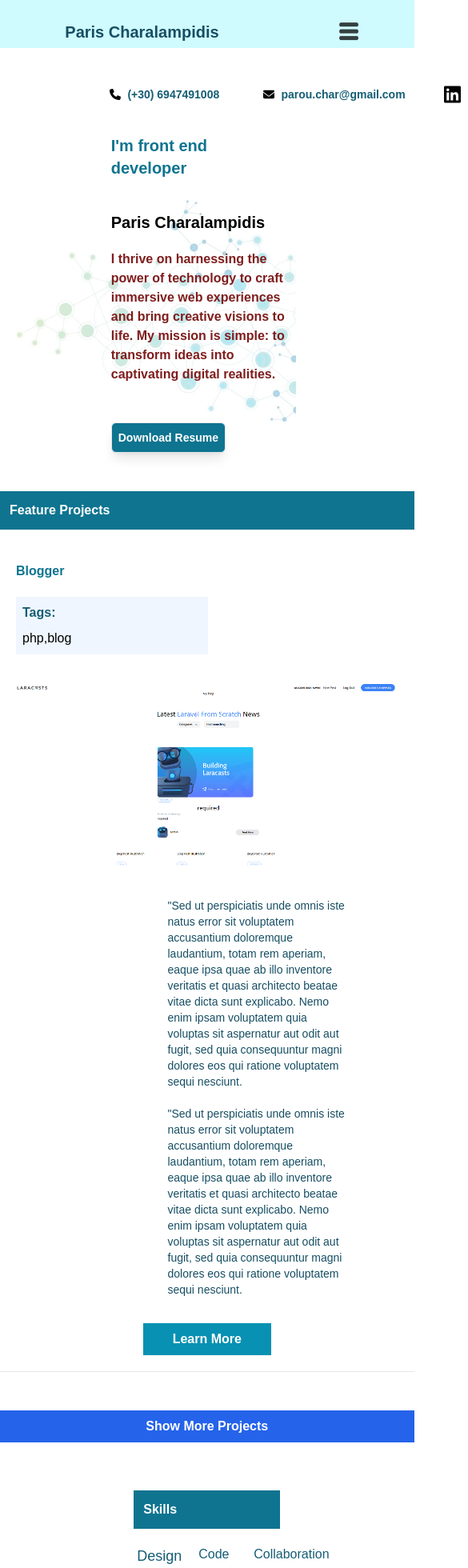
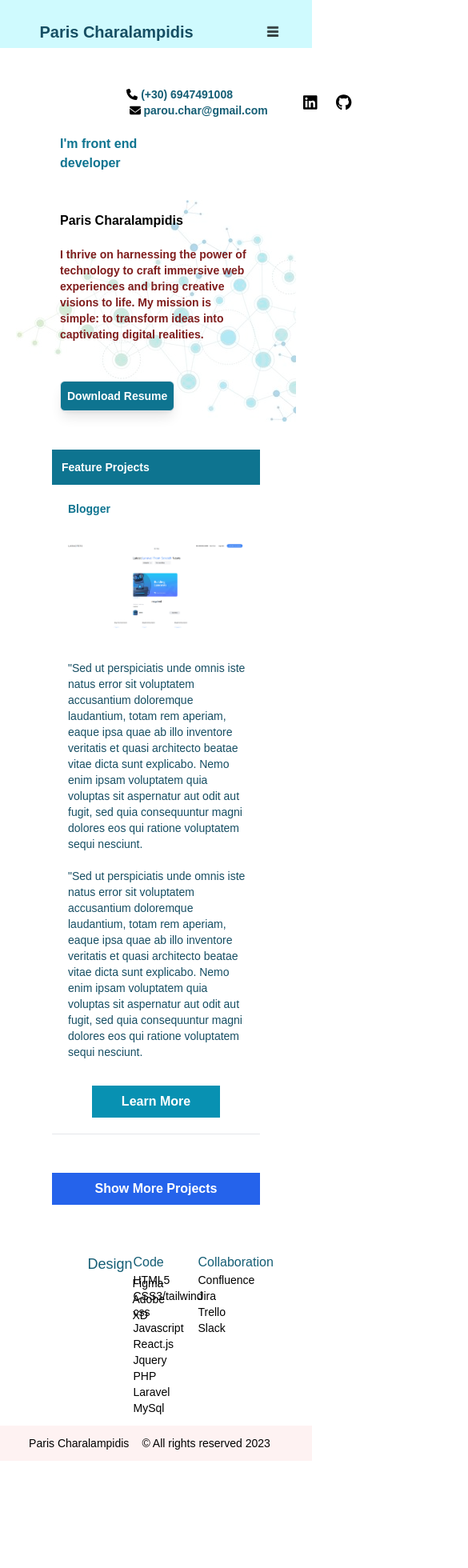
Before and after one commit to parischaralampidis3/portfolio_test, a React (Create React App) app: page / in a window 390 px wide. Shown: the top 1960 px of the page at 80% size, 585 px wide, since content can reach past the window. After the commit the page ends 1826 px from the top, so only its background shows below. Built offline with nearby package versions, Linux system fonts and the light colour scheme.

Commit message:
debugging main page

```diff
--- a/src/Components/Layouts/BurgerMenuTopBar.js
+++ b/src/Components/Layouts/BurgerMenuTopBar.js
@@ -23,7 +23,7 @@ function BurgerMenuTopBar() {
           </div>
           <div onClick={isActive ? closeMenu : openMenu}>
             <img
-              className="cursor-pointer w-10 mt-5"
+              className="p-2 md:p-1 cursor-pointer w-10 mt-5"
               src="../../assets/images/icon/menu-icon.jpg"
               alt="menu-icon"
             />
--- a/src/Components/Layouts/Footer.js
+++ b/src/Components/Layouts/Footer.js
@@ -4,7 +4,7 @@ function Footer() {
   return (
     <div className="bg-red-50 w-full">
       <div className="container mx-auto p-3">
-        <div className="text-lg flex justify-center items-center">
+        <div className="text-sm md:text-lg flex justify-center items-center">
           <h1 className="">Paris Charalampidis</h1>
           <h1 className="mx-4">&copy; All rights reserved 2023</h1>
         </div>
--- a/src/Components/Layouts/TopBar.js
+++ b/src/Components/Layouts/TopBar.js
@@ -7,19 +7,19 @@ function TopBar() {
   return (
     <div className="w-2/4 mx-auto mt-10 h-10">
       <div className="flex flex-row items-center justify-around">
-        <div className="flex flex-row justify-start items-center  p-2 font-semibold">
+        <div className="flex flex-col p-0 sm:flex-row justify-start items-center  p-2 font-semibold">
           <div className="flex flex-row items-center text-sm md:text-base w-40">
             <FontAwesomeIcon icon={faPhone} />
-            <h3 className="ml-2 text-cyan-800  ">(+30) 6947491008</h3>
+            <h3 className="mx-1 text-cyan-800  ">(+30) 6947491008</h3>
           </div>
 
-          <div className="flex flex-row items-center mx-8 text-sm md:text-base">
+          <div className="flex flex-row items-center ml-14 mx-8 text-sm md:text-base">
             <FontAwesomeIcon icon={faEnvelope} />
-            <h3 className="mx-2 text-cyan-800">parou.char@gmail.com</h3>
+            <h3 className="mx-1 text-cyan-800">parou.char@gmail.com</h3>
           </div>
         </div>
 
-        <div className="text-2xl flex items-center">
+        <div className="text-xl flex items-center">
           <FontAwesomeIcon icon={faLinkedin} />
           <FontAwesomeIcon className="mx-6" icon={faGithub} />
 
--- a/src/Components/Partials/Gallery.js
+++ b/src/Components/Partials/Gallery.js
@@ -8,28 +8,25 @@ function Gallery() {
   };
 
   return (
-    <div className=" w-30  mt-12 mx-auto  md:w-2/5">
-      <div className="container mx-0  h-3/4 bg-cyan-700 w-40 lg:mx-2 w-full ">
-        <h1 className="text-base font-semibold text-white p-3 lg:text-xl">Feature Projects</h1>
+    <div className="w-2/3 sm:w-30  mt-12 mx-auto  md:w-2/5">
+      <div className="container  h-3/4 bg-cyan-700 w-40 lg:mx-2 w-full ">
+        <h1 className="text-sm md:text-base font-semibold text-white p-3 lg:text-xl">Feature Projects</h1>
       </div>
 
       {/** --------- first portfolio project ---------- */}
       <div className="p-5">
         <div>
-          <h1 className="mt-5 text-base font-semibold text-cyan-700 lg:text-xl">Blogger</h1>
+          <h1 className="text-sm mx-0 md:mt-5 text-base font-semibold text-cyan-700 lg:text-xl">Blogger</h1>
         </div>
 
-        <div className="mt-5 mx-0 bg-blue-50 w-60 p-2">
-          <h3 className="text-cyan-800 font-semibold">Tags:</h3>
-          <p className="mt-2">php,blog </p>
-        </div>
+
         <div className="mt-8">
           <img
             src="..\assets\images\project_images\blogger_screenshot_03.png"
             alt="project_image"
           />
 
-          <div className="flex flex-col w-95 xl:flex-row w-full mt-5 text-cyan-900 font-light  ">
+          <div className="flex flex-col w-85 xl:flex-row w-full mt-5 text-cyan-900 font-light  ">
             <p className="text-sm mx-auto leading-5 mt-5 w-56 mr-16 text-left  md:w-full    ">
               "Sed ut perspiciatis unde omnis iste natus error sit voluptatem
               accusantium doloremque laudantium, totam rem aperiam, eaque ipsa
@@ -65,10 +62,7 @@ function Gallery() {
             <h1 className="mt-5 text-base font-semibold text-cyan-700 lg:text-xl">Lang</h1>
           </div>
 
-          <div className="mt-5 mx-0 bg-blue-50 w-60 p-2">
-            <h3 className="text-cyan-800 font-semibold">Tags:</h3>
-            <p className="mt-2">Php,Laravel,React.js,CRUD </p>
-          </div>
+
           <div className="mt-8">
             <img
               src="..\assets\images\project_images\blogger_screenshot_03.png"
@@ -111,10 +105,7 @@ function Gallery() {
             </h1>
           </div>
 
-          <div className="mt-5 mx-0 bg-blue-50 w-80 p-3">
-            <h3 className="text-cyan-800 font-semibold">Tags:</h3>
-            <p className="mt-2">Php,Javascript,CSS3,HTML5,CRUD </p>
-          </div>
+
           <div className="mt-8">
             <img
               src="..\assets\images\project_images\blogger_screenshot_03.png"
--- a/src/Components/Partials/Profile.js
+++ b/src/Components/Partials/Profile.js
@@ -7,7 +7,7 @@ function Profile() {
       <div className="flex  justify-around">
         <div className="relative">
           <div className="absolute animate-fade-in-right left  mt-2 ">
-            <h3 className="text-xl w-40  text-cyan-700 font-bold md:text-2xl">
+            <h3 className="text-base sm:text-xl w-40  text-cyan-700 font-bold md:text-2xl">
               I'm front end developer
             </h3>
           </div>
@@ -15,10 +15,10 @@ function Profile() {
 
         <div className="flex flex-column items-center justify-center">
           <div className="mx-0 mt-6 ">
-            <h1 className=" text-xl mt-20 mb-5 font-semibold text-black md:text-2xl  ">
+            <h1 className="text-base sm:text-xl mt-20 mb-5 font-semibold text-black md:text-2xl  ">
               Paris Charalampidis
             </h1>
-            <p className=" text-base text-red-900 font-semibold mb-12 md:text-lg ">
+            <p className="text-sm w-3/4 sm: w-full text-lg text-red-900 font-semibold mb-12 md:text-xl ">
               I thrive on harnessing the power of technology to craft immersive
               web experiences and bring creative visions to life. My mission is
               simple: to transform ideas into captivating digital realities.
--- a/src/Components/Partials/Skills.js
+++ b/src/Components/Partials/Skills.js
@@ -3,28 +3,25 @@ import "../../Profile.css";
 
 function Skills() {
   return (
-    <div className=" mt-12 p-3 mx-auto  w-2/5">
-      <div className="container h-3/4 bg-cyan-700 ">
-        <h1 className="font-semibold text-white p-3">Skills</h1>
-      </div>
+    <div className=" mt-12 p-3 mx-auto  md:text-xl w-3/6">
+
 
       <div class="grid grid-cols-3 ">
-
-                <div className="p-1">
-                        <div className="text-base text-cyan-800 mt-4 lg:mx-14 text-lg">
+        <div className="mr-10 p-0 lg:ml-20">
+          <div className="text-base text-cyan-800  lg:mx-14 text-lg">
             <h1>Design</h1>
           </div>
-                        <div className="mt-5 text-base lg:mx-14 text-lg">
+          <div className="text-sm md:mt-5 text-base lg:text-lg mx-14">
             <h3>Figma</h3>
             <h3>Adobe XD</h3>
           </div>
         </div>
 
-                    <div className="mx-0 p-5">
-                        <div className="text- text-cyan-800 mb-5 lg:text-lg">
+        <div className="mr-10 p-0 lg:ml-16">
+          <div className="text-base text-cyan-800  lg:text-lg">
             <h1>Code</h1>
           </div>
-                        <div className="mt-5 text-base lg:text-lg">
+          <div className="text-sm mt-0 md:mt-5 text-base lg:text-lg">
             <h3>HTML5</h3>
             <h3>CSS3/tailwind css</h3>
             <h3>Javascript</h3>
@@ -36,11 +33,11 @@ function Skills() {
           </div>
         </div>
 
-                    <div className="p-5 mx-2">
-                        <div  className="text-base text-cyan-800 mb-5  lg:text-lg">
+        <div className="ml-6 p-0 lg:ml-16">
+          <div className="text-base text-cyan-800 mb-0  lg:text-lg">
             <h1>Collaboration</h1>
           </div>
-                        <div>
+          <div className="text-sm mt-0 md:mt-5 text-base lg:text-lg">
             <h3>Confluence</h3>
             <h3>Jira</h3>
             <h3>Trello</h3>
@@ -48,13 +45,7 @@ function Skills() {
           </div>
         </div>
       </div>
-
-
-
-
-
     </div>
-
   );
 }
 export default Skills;
```
Lines whose indentation alone changed are shown as unchanged.
